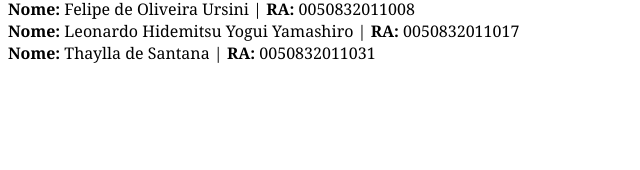
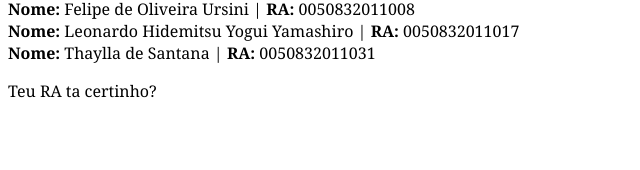
Before and after one commit to thayllaa/API-Projeto, an Angular app: page / in a window 1280 px wide. Shown: the part 111-281 px from the top of the page, without its empty margins (0-640 px from the left). Built offline with nearby package versions, Linux system fonts and the light colour scheme.

Commit message:
1 file modified

```diff
--- a/src/app/app.component.html
+++ b/src/app/app.component.html
@@ -11,3 +11,6 @@
   <strong> Nome: </strong> Thaylla de Santana |
   <strong> RA: </strong> 0050832011031
 </p>
+<p>
+  Teu RA ta certinho?
+</p>
```
